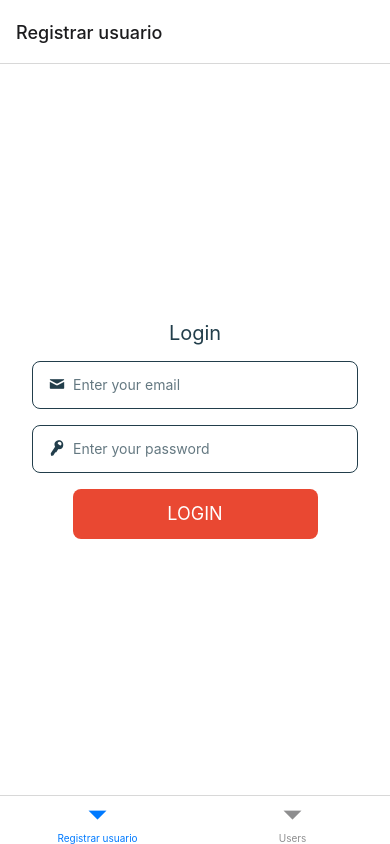
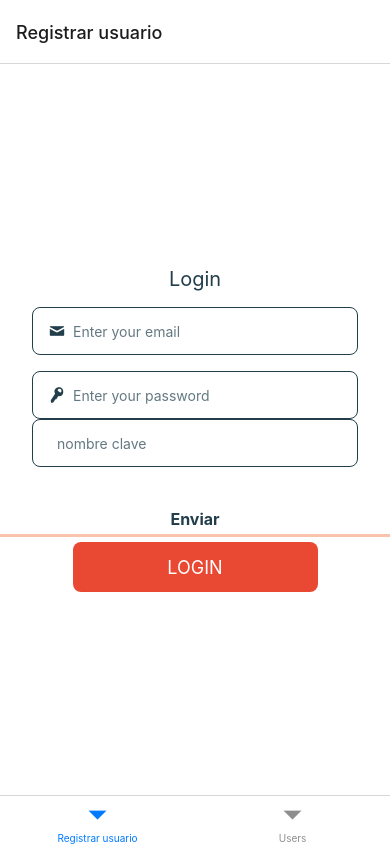
Before and after one commit to Atzel73/expoFireBaseCRUD, a React Native app: screen / in a window 390 px wide. Built offline with nearby package versions, Linux system fonts and the light colour scheme.

Commit message:
se agrego onChangeText

```diff
--- a/Screens/screenLogin/login.js
+++ b/Screens/screenLogin/login.js
@@ -1,19 +1,28 @@
-import React, {useCallback, useState} from 'react';
-import { Text, View } from 'react-native';
+import React, { useCallback, useState } from 'react';
+import { Text, View, TouchableOpacity } from 'react-native';
 
 import TextInput from '../../Components/TextInput/textInput';
 import Button from '../../Components/Button/button';
 
 import { Formik } from 'formik';
 
+import { setDocName } from '../../firebaseConfig';
 import { setDoc } from '../../firebaseConfig';
+import { set } from 'firebase/database';
 
 export default function Login() {
+  const [userName, setUserName] = useState("");
+
+  const setData = () => {
+    setDocName(userName);
+    console.log("Enviado con exito", userName)
+  }
+
 
   return (
     <Formik
       initialValues={{ email: "", password: "" }}
-      onSubmit={(values, {resetForm}) => {
+      onSubmit={(values, { resetForm }) => {
         setDoc(values.email, values.password);
         console.log("Formulario enviado correctamente:", values.email, values.password);
         resetForm();
@@ -43,7 +52,7 @@ export default function Login() {
               keyboardAppearance="dark"
               returnKeyType="next"
               returnKeyLabel="next"
-              onChangeText= {handleChange("email")}
+              onChangeText={handleChange("email")}
 
               onBlur={handleBlur("email")}
               value={values.email}
@@ -66,10 +75,33 @@ export default function Login() {
 
               onBlur={handleBlur("password")}
               value={values.password}
+            />
+            <TextInput
 
-            />
+              placeholder="nombre clave"
+              onChangeText={(text) => setUserName({ userName: text })} />
           </View>
-          <Button label="Login" onPress={handleSubmit}/>
+
+
+
+          <TouchableOpacity
+            style={{
+              flex: -1,
+              width: "100%",
+              textAlignVertical: "top",
+              margin: 5,
+              padding: 5,
+              borderBottomColor: "#FAC3AE",
+              borderBottomWidth: 3.5,
+              textAlign: 'center'
+            }}
+            onPress={setData}>
+            <Text style={{ color: "#223e4b", fontSize: 16, fontWeight: "bold", marginTop: 16, textAlign: 'center' }}>
+              Enviar
+
+            </Text>
+          </TouchableOpacity>
+          <Button label="Login" onPress={handleSubmit} />
 
         </View>
       )}
--- a/Screens/screenLogin/users.js
+++ b/Screens/screenLogin/users.js
@@ -32,7 +32,7 @@ export default function Users() {
             {users.map((item, index) => {
                 return(
                     <View key={index}>
-                        <Text>Email: {item.email}</Text>
+                        <Text>{index}Email: {item.email}</Text>
                     </View>
                 );
             })}
--- a/firebaseConfig.js
+++ b/firebaseConfig.js
@@ -43,3 +43,18 @@ export const setDoc = async (email, password) => {
 
 
 };
+
+
+export const setDocName = async (name) => {
+  try {
+    await addDoc(collection(db, "names"), {
+    name: name
+  });
+ Alert.alert("usuario registrado");
+  console.log("Nombre guardado correctamente:", name);
+  } catch (error) {
+    console.log(error);
+  }
+
+
+};
```
